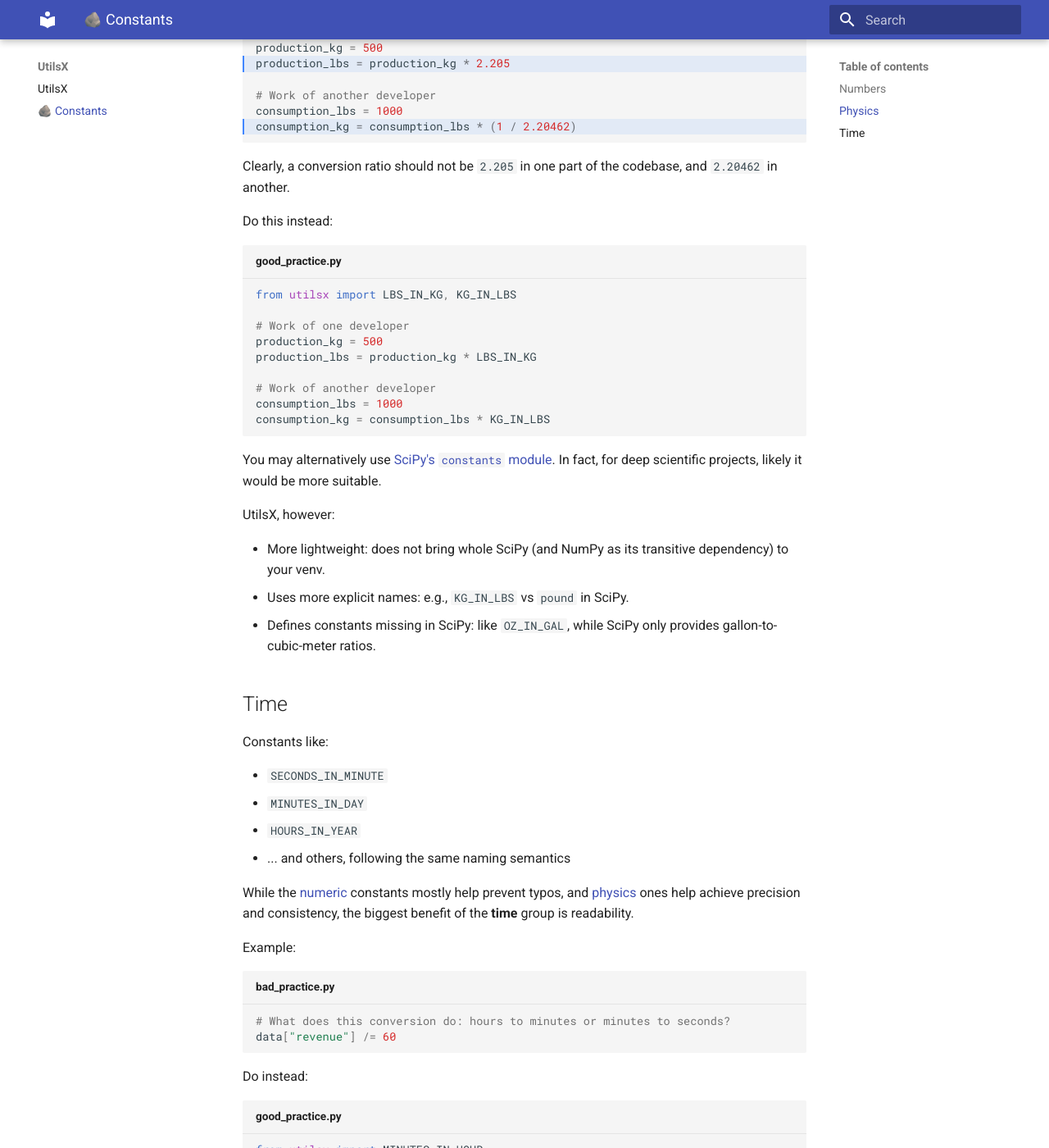
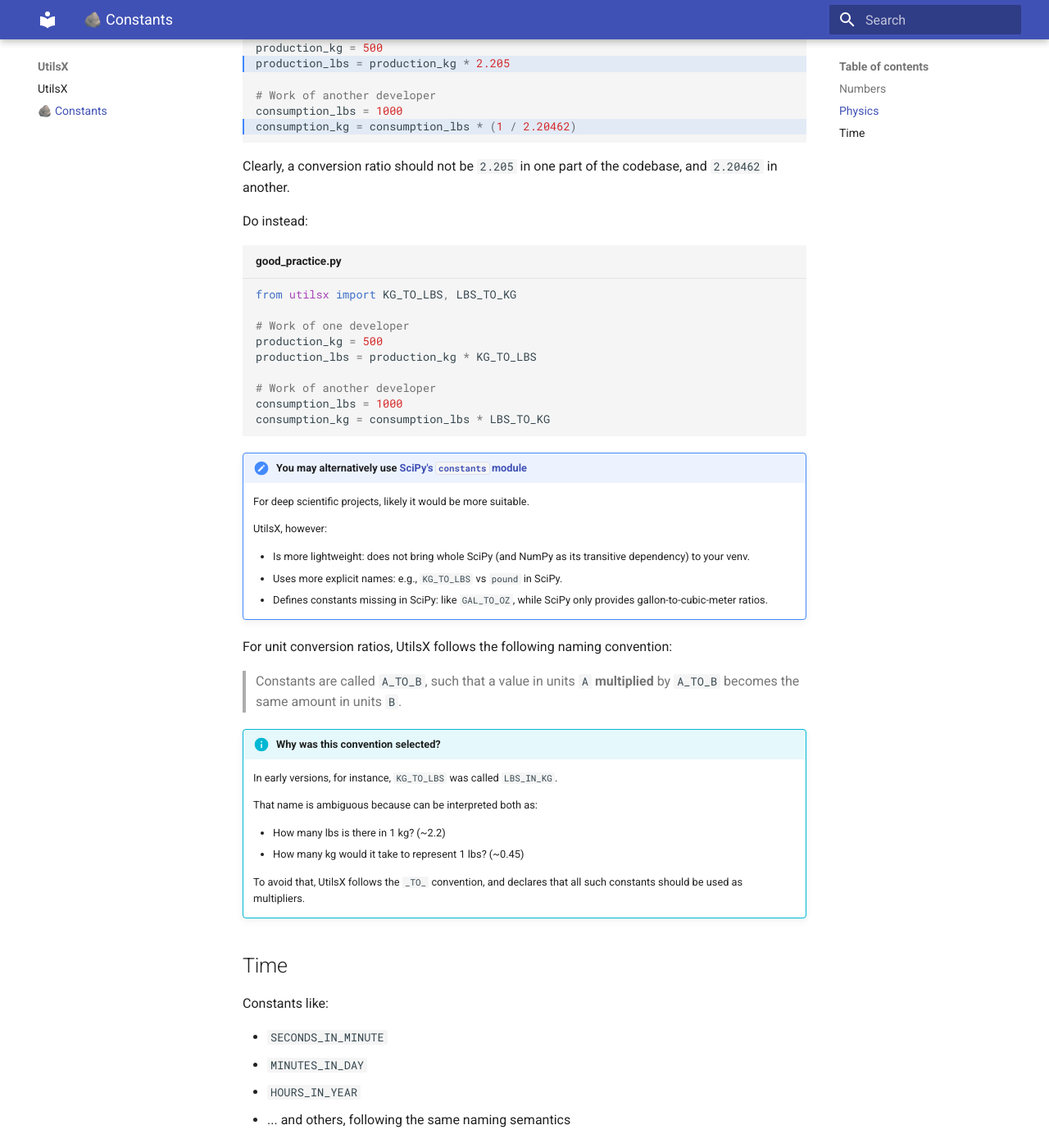
Before and after one commit to yury-fedotov/utilsx, an MkDocs documentation site: the page built from docs/constants.md, in a window 1280 px wide and 1400 px high, scrolled down 1397 px. Shown: the whole window at 82% size. Built offline with MkDocs 1.6.1 and Material for MkDocs 9.7.7, drawn with Linux system fonts in a browser that asks for light colours; some of the changed text lies outside the part shown.

Commit message:
Explain physics naming convention

````diff
--- a/docs/constants.md
+++ b/docs/constants.md
@@ -62,28 +62,46 @@ consumption_kg = consumption_lbs * (1 / 2.20462)
 
 Clearly, a conversion ratio should not be `2.205` in one part of the codebase, and `2.20462` in another.
 
-Do this instead:
+Do instead:
 
 ``` py title="good_practice.py"
-from utilsx import LBS_IN_KG, KG_IN_LBS
+from utilsx import KG_TO_LBS, LBS_TO_KG
 
 # Work of one developer
 production_kg = 500
-production_lbs = production_kg * LBS_IN_KG
+production_lbs = production_kg * KG_TO_LBS
 
 # Work of another developer
 consumption_lbs = 1000
-consumption_kg = consumption_lbs * KG_IN_LBS
+consumption_kg = consumption_lbs * LBS_TO_KG
 ```
 
-You may alternatively use [SciPy's `constants` module](https://docs.scipy.org/doc/scipy/reference/constants.html#).
-In fact, for deep scientific projects, likely it would be more suitable.
+!!! note "You may alternatively use [SciPy's `constants` module](https://docs.scipy.org/doc/scipy/reference/constants.html#)"
 
-UtilsX, however:
+    For deep scientific projects, likely it would be more suitable.
 
-- More lightweight: does not bring whole SciPy (and NumPy as its transitive dependency) to your venv.
-- Uses more explicit names: e.g., `KG_IN_LBS` vs `pound` in SciPy.
-- Defines constants missing in SciPy: like `OZ_IN_GAL`, while SciPy only provides gallon-to-cubic-meter ratios.
+    UtilsX, however:
+
+    - Is more lightweight: does not bring whole SciPy (and NumPy as its transitive dependency) to your venv.
+    - Uses more explicit names: e.g., `KG_TO_LBS` vs `pound` in SciPy.
+    - Defines constants missing in SciPy: like `GAL_TO_OZ`, while SciPy only provides gallon-to-cubic-meter ratios.
+
+For unit conversion ratios, UtilsX follows the following naming convention:
+
+> Constants are called `A_TO_B`, such that a value in units `A`
+> **multiplied** by `A_TO_B` becomes the same amount in units `B`.
+
+!!! info "Why was this convention selected?"
+
+    In early versions, for instance, `KG_TO_LBS` was called `LBS_IN_KG`.
+
+    That name is ambiguous because can be interpreted both as:
+
+    - How many lbs is there in 1 kg? (~2.2)
+    - How many kg would it take to represent 1 lbs? (~0.45)
+
+    To avoid that, UtilsX follows the `_TO_` convention, and declares
+    that all such constants should be used as multipliers.
 
 ## Time
 
````
Also changed, not shown: other parts of docs/constants.md (+1 -1 lines).
